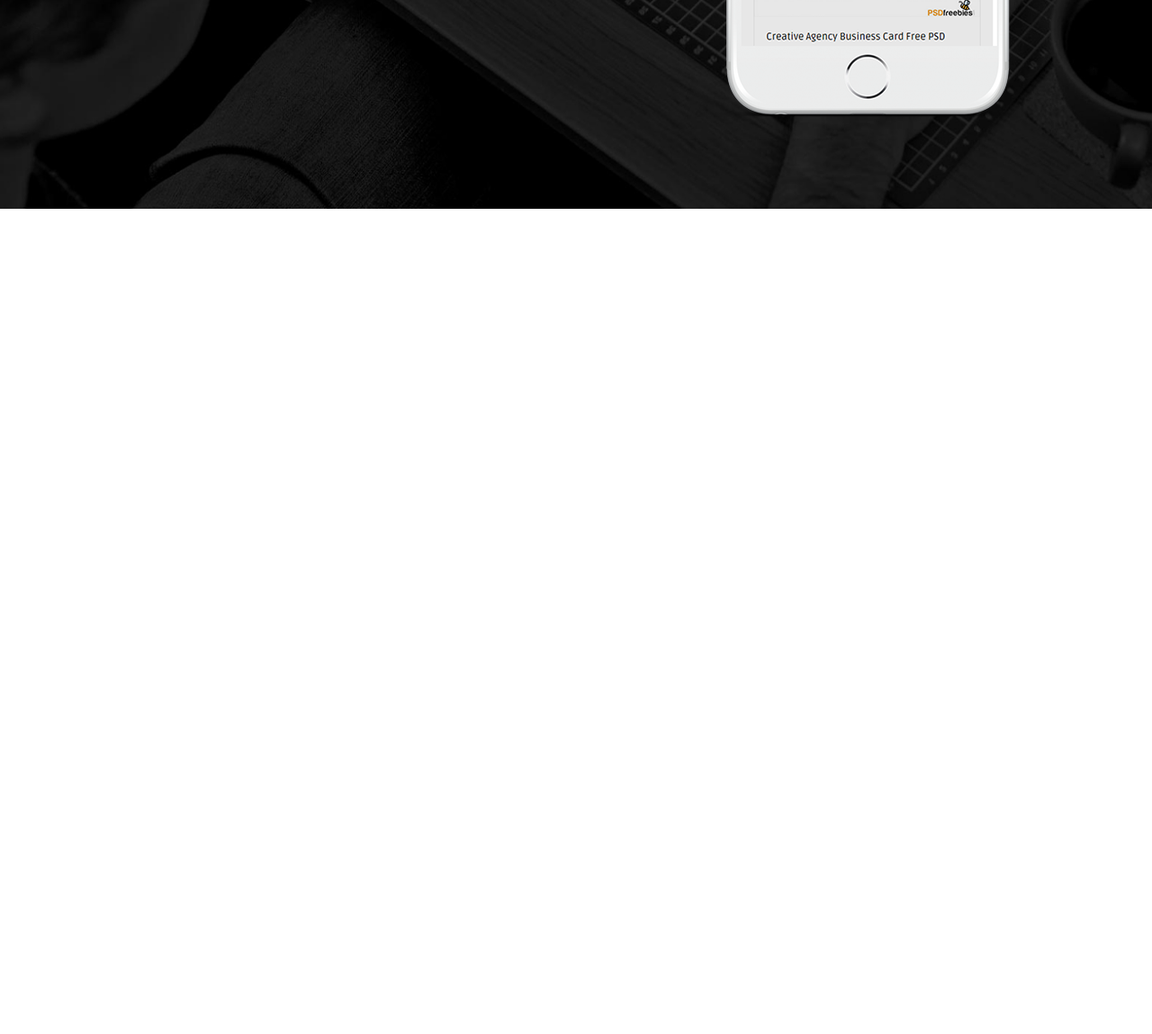
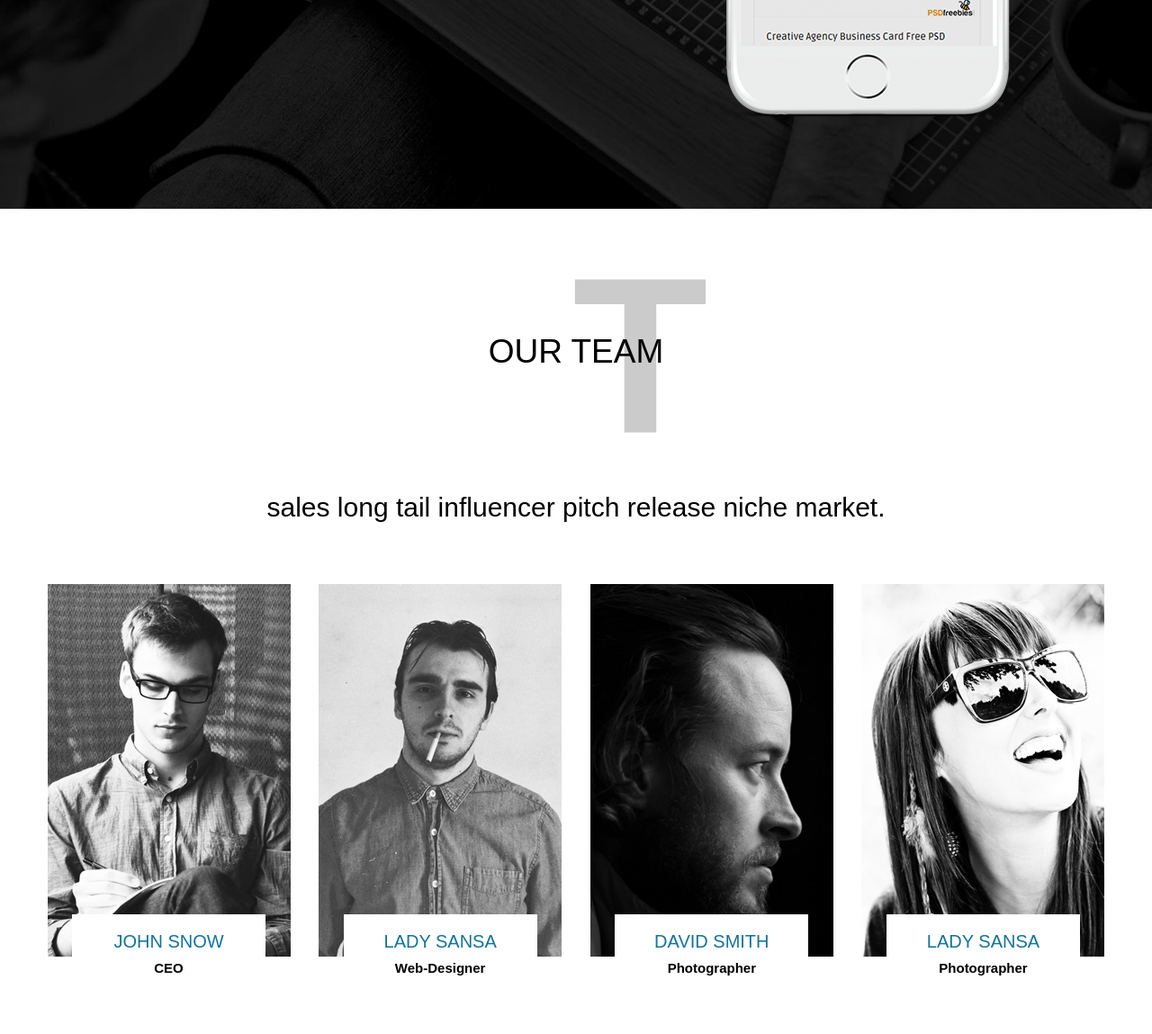
Before and after one commit to Dabudidabuday/creatives, a website: page index.html in a window 1280 px wide. Shown: the part 4506-5655 px from the top of the page at 90% size. Before the commit the page ends 4738 px from the top, so only its background shows below. Drawn offline with nearby package versions, Linux system fonts and the light colour scheme; files that its build step writes are made by us from their sources; a web font is replaced by a local one.

Commit message:
block team added

```diff
--- a/app/scss/index.scss
+++ b/app/scss/index.scss
@@ -364,3 +364,66 @@ body {
         }
     }
 }
+
+.team {
+    height: 945px;
+
+    .team__title {
+        position: relative;
+        margin-top: 140px;
+        font-size: 37px;
+        text-align: center;
+        text-transform: uppercase;
+
+        &::before {
+            position: absolute;
+            top: -100px;
+            left: 636px;
+            content: 'T';
+            font-size: 247px;
+            font-weight: 700;
+            opacity: 0.2;
+
+        }
+    }
+
+    .team__subtitle {
+        margin-top: 140px;
+        text-align: center;
+        font-family: 'News Cycle', sans-serif;
+        font-size: 30px;
+        font-weight: 100;
+    }
+
+    .team__list {
+        margin-top: 70px;
+        display: flex;
+        justify-content: space-between;
+        width: 100%;
+    }
+
+    .item__title {
+        margin: 0 auto;
+        width: 215px;
+        height: 80px;
+        background-color: #fff;
+        text-align: center;
+        transform: translateY(-50px);
+
+        .item__name {
+            padding-top: 20px;
+            font-family: 'News Cycle', sans-serif;
+            font-size: 20px;
+            font-weight: 500;
+            color: #11749e;
+            text-transform: uppercase;
+        }
+
+        .item__position {
+            padding-top: 12px;
+            font-size: 15px;
+            font-weight: 700;
+        }
+    }
+
+}
--- a/index.html
+++ b/index.html
@@ -427,8 +427,54 @@
                 <img src="img/advantage-img.png" alt="">
             </div>
         </div>
+    </section>
 
+    <section class="team">
+        <h4 class="team__title">our team</h4>
+        <p class="team__subtitle">
+            sales long tail influencer pitch release niche market.
+        </p>
 
+        <div class="container--content">
+            <ul class="team__list">
+                <li class="item">
+                    <img src="img/team/team1.jpg" alt="" class="item-img">
+                    <div class="item__title">
+                        <p class="item__name">john snow</p>
+
+                        <p class="item__position">CEO</p>
+                    </div>
+                </li>
+
+                <li class="item">
+                    <img src="img/team/team2.jpg" alt="" class="item-img">
+                    <div class="item__title">
+                        <p class="item__name">lady sansa</p>
+
+                        <p class="item__position">Web-Designer</p>
+                    </div>
+                </li>
+
+                <li class="item">
+                    <img src="img/team/team3.jpg" alt="" class="item-img">
+                    <div class="item__title">
+                        <p class="item__name">david smith</p>
+
+                        <p class="item__position">Photographer</p>
+                    </div>
+                </li>
+
+                <li class="item">
+                    <img src="img/team/team4.jpg" alt="" class="item-img">
+                    <div class="item__title">
+                        <p class="item__name">lady sansa</p>
+
+                        <p class="item__position">Photographer</p>
+                    </div>
+                </li>
+
+            </ul>
+        </div>
     </section>
 </body>
 </html>
```
Also changed, not shown: img/team/team1.jpg (added), img/team/team2.jpg (added), img/team/team3.jpg (added), img/team/team4.jpg (added).
